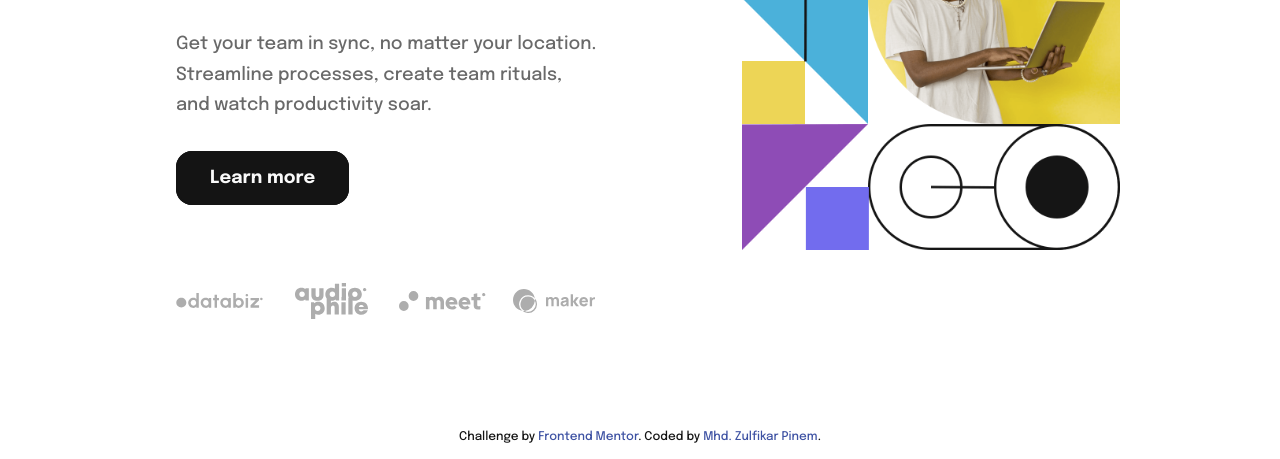
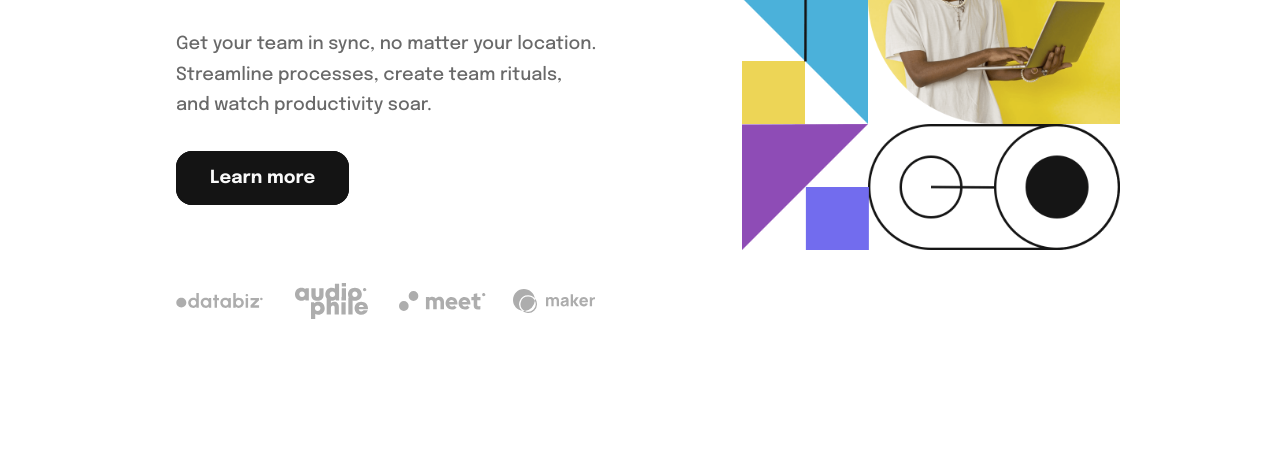
Before and after one commit to AlenCamargo/intro-section, a plain HTML site: page index.html in a window 1280 px wide. Shown: the part 430-889 px from the top of the page. After the commit the page ends 861 px from the top, so only its background shows below. Drawn offline with Linux system fonts and the light colour scheme.

Commit message:
the last commit

```diff
--- a/index.html
+++ b/index.html
@@ -169,16 +169,6 @@
       </div>
     </section>
 
-    <div class="attribution">
-      Challenge by
-      <a href="https://www.frontendmentor.io?ref=challenge" target="_blank"
-        >Frontend Mentor</a
-      >. Coded by
-      <a href="https://instagram.com/zulfikar.pinem" target="_blank"
-        >Mhd. Zulfikar Pinem</a
-      >.
-    </div>
-
     <script src="js/main.js"></script>
   </body>
 </html>
```
